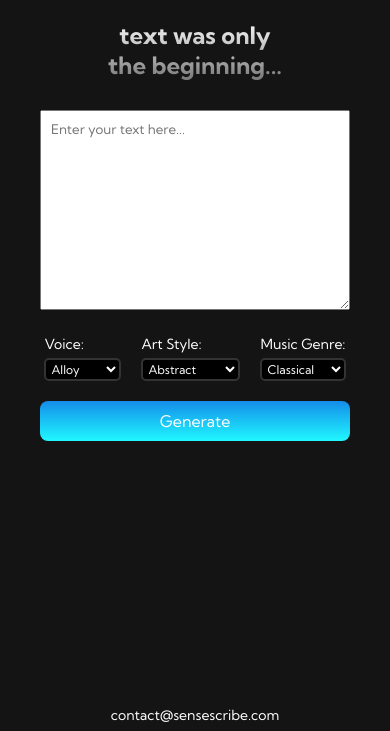
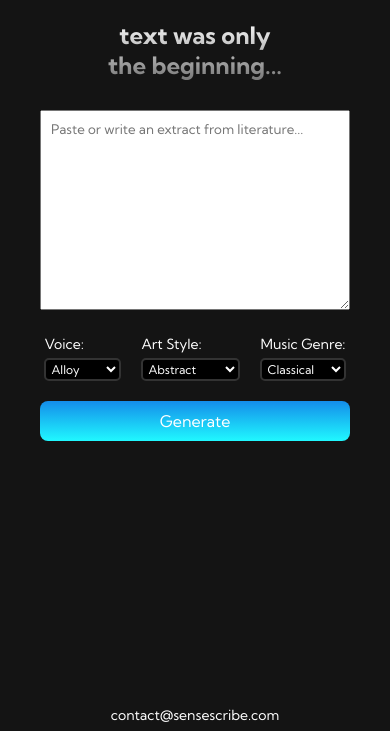
Before and after one commit to sensescribe/sensescribe.com, a Flask app: page / in a window 390 px wide. Shown: the part 80-811 px from the top of the page. Run offline with Flask 3, Linux system fonts and the light colour scheme; some libraries are stand-ins or nearby versions.

Commit message:
mobile display update 2.0

```diff
--- a/templates/index.html
+++ b/templates/index.html
@@ -36,7 +36,7 @@
             <h2>text was only <br>the beginning...</h2>
         </div>
         <div class="input_container">
-            <textarea id="textInput" placeholder="Enter your text here..." rows="10" cols="50"></textarea>
+            <textarea id="textInput" placeholder="Paste or write an extract from literature..." rows="10" cols="50"></textarea>
             <div class="selection">
                 <div class="voice_selection">
                     <span class="select-voice-label">Voice:</span>
```
